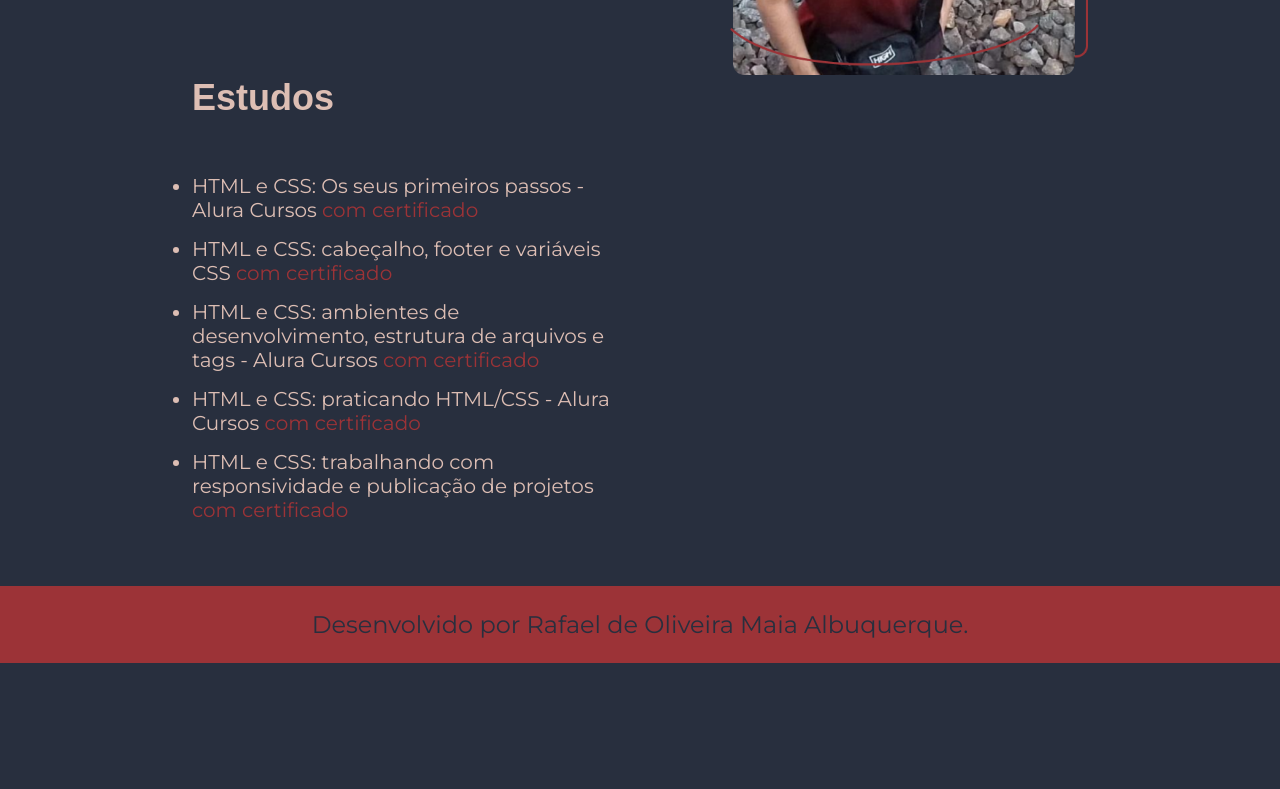
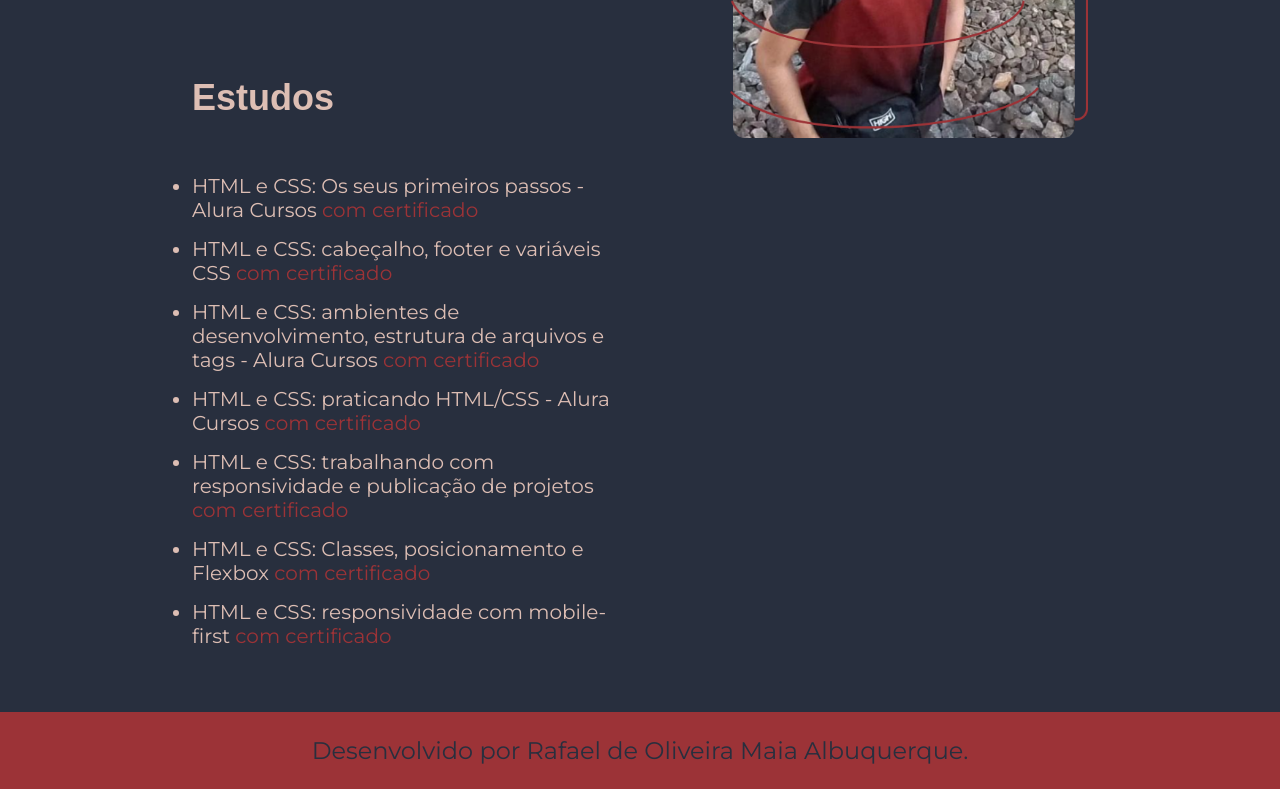
Before and after one commit to Rafael-Maia-Albuquerque/curriculo, a plain HTML site: page curriculo.html in a window 1280 px wide. Shown: the part 892-1681 px from the top of the page. Before the commit the page ends 1555 px from the top, so only its background shows below. Drawn offline with Linux system fonts and the light colour scheme.

Commit message:
Adição de linhas no currículo

```diff
--- a/curriculo.html
+++ b/curriculo.html
@@ -50,6 +50,8 @@
                     <li>HTML e CSS: ambientes de desenvolvimento, estrutura de arquivos e tags - Alura Cursos <a href="https://cursos.alura.com.br/user/romafael45/course/html-css-ambiente-arquivos-tags/certificate">com certificado</a> </li>
                     <li>HTML e CSS: praticando HTML/CSS - Alura Cursos <a href="https://cursos.alura.com.br/user/romafael45/course/html-css-praticando-html-css/certificate">com certificado</a></li>
                     <li>HTML e CSS: trabalhando com responsividade e publicação de projetos <a href="https://cursos.alura.com.br/user/romafael45/course/html-css-responsividade-publicacao-projetos/certificate">com certificado</a></li>
+                    <li>HTML e CSS: Classes, posicionamento e Flexbox <a href="https://cursos.alura.com.br/user/romafael45/course/html-css-classes-posicionamento-flexbox/certificate">com certificado</a></li>
+                    <li>HTML e CSS: responsividade com mobile-first <a href="https://cursos.alura.com.br/user/romafael45/course/html-css-responsividade-mobile-first/certificate">com certificado</a></li>
                 </ul>
                 </div>
             </section>
```
